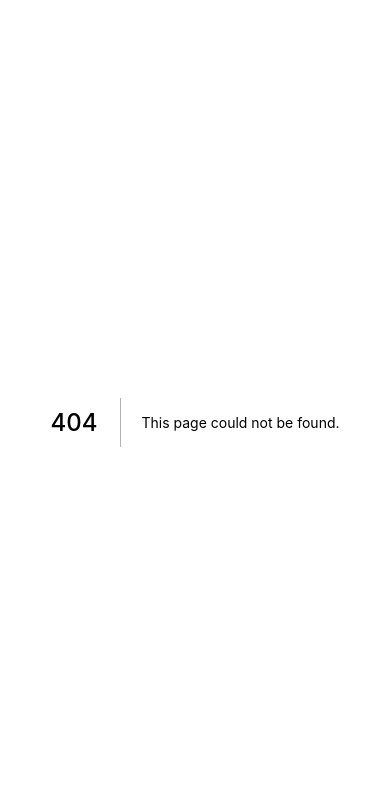
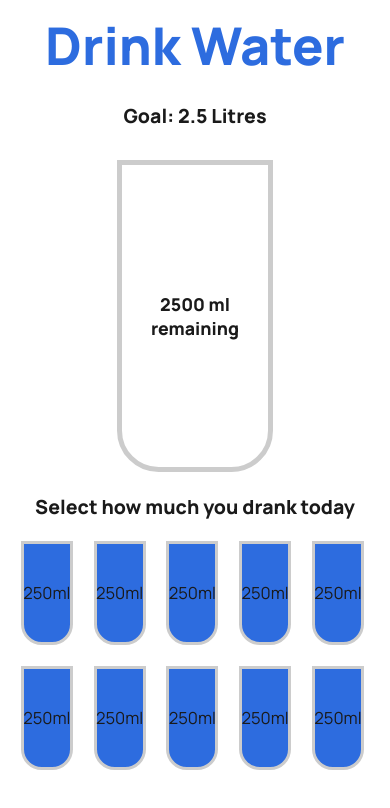
Before and after one commit to benxene/7days-50projects, a Next.js app: page /drink-water in a window 390 px wide. Before the commit this address had no page. Shown: the top 808 px of the page. Built offline with nearby package versions, Linux system fonts and the light colour scheme.

Commit message:
Added Drink Water (Day 16) (#73)
* drink-water completed
Co-authored-by: KrishnaMoorthy12 <akrishnamoorthy007@gmail.com>

* grid changed to flex to add responsiveness
Co-authored-by: sank2000 <santhoshvelr@yahoo.com>

```diff
--- /dev/null
+++ b/src/pages/drink-water.tsx
@@ -0,0 +1,130 @@
+import styled from 'styled-components';
+import Head from 'next/head';
+import { CenterContainer, Heading } from '../components/Utilities';
+import { colors } from '../constants/theme';
+import { useEffect, useState } from 'react';
+
+export default function DrinkWater() {
+  const [click, setClick] = useState<boolean[]>(new Array(10).fill(false));
+  const [ml, setMl] = useState<number>(0);
+
+  useEffect(() => {
+    let temp = 0;
+    click.forEach(value => {
+      temp += Number(value) * 250;
+    });
+    setMl(temp);
+  }, [click]);
+
+  return (
+    <>
+      <Head>
+        <title>Drink Water | 7 days 50 projects</title>
+      </Head>
+      <WaterContainer>
+        <MyHeading>Drink Water</MyHeading>
+        <SmallHeading>Goal: 2.5 Litres</SmallHeading>
+        <CupContainer>
+          <Cup>{2500 - ml} ml remaining</Cup>
+          <Percentage ml={ml} />
+        </CupContainer>
+        <SmallHeading>Select how much you drank today</SmallHeading>
+        <CupsContainer>
+          {[...new Array(10)].map((value, index) => {
+            return (
+              <div key={index}>
+                <input
+                  type='checkbox'
+                  id={'bottle' + index}
+                  style={{ display: 'none' }}
+                  checked={click[index]}
+                  onChange={() => {
+                    setClick(old => {
+                      old[index] = !old[index];
+                      return [...old];
+                    });
+                  }}
+                />
+                <SmallCup htmlFor={'bottle' + index} click={click[index]}>
+                  250ml
+                </SmallCup>
+              </div>
+            );
+          })}
+        </CupsContainer>
+      </WaterContainer>
+    </>
+  );
+}
+
+const WaterContainer = styled(CenterContainer)`
+  height: 100%;
+  padding: 1rem;
+`;
+
+const MyHeading = styled(Heading)`
+  color: ${colors.primary};
+`;
+
+const SmallHeading = styled.h3`
+  color: ${colors.darkSlate};
+  margin-bottom: 1rem;
+`;
+
+const CupContainer = styled.div`
+  position: relative;
+  display: flex;
+  flex-direction: column-reverse;
+  overflow: hidden;
+  margin: 2rem 0;
+  width: 15rem;
+  height: 30rem;
+  background-color: ${colors.contrast.primary};
+  color: ${colors.darkSlate};
+  border: 5px solid ${colors.lightSlate};
+  border-radius: 0 0 4rem 4rem;
+`;
+
+const Cup = styled.div`
+  position: absolute;
+  top: 50%;
+  left: 50%;
+  transform: translate(-50%, -50%);
+  font-size: 1.7rem;
+  font-weight: 800;
+  text-align: center;
+`;
+
+const Percentage = styled.div<{ ml: number }>`
+  transition: all 0.3s;
+  background-color: ${colors.primary};
+  width: 15rem;
+  height: ${props => (props.ml / 250) * 3}rem;
+`;
+
+const CupsContainer = styled.div`
+  display: flex;
+  flex-wrap: wrap;
+  margin-bottom: 2rem;
+`;
+
+const SmallCup = styled.label<{ click: boolean }>`
+  width: 5rem;
+  height: 10rem;
+  margin: 1rem;
+  padding: 0.5rem;
+  background-color: ${props => (props.click ? 'transparent' : colors.primary)};
+  color: ${colors.darkSlate};
+  border: 3px solid ${colors.lightSlate};
+  border-radius: 0 0 2rem 2rem;
+  cursor: pointer;
+  display: flex;
+  align-items: center;
+  justify-content: center;
+  transition: all 0.3s;
+
+  span {
+    font-size: 1.3rem;
+    font-weight: 800;
+  }
+`;
```
